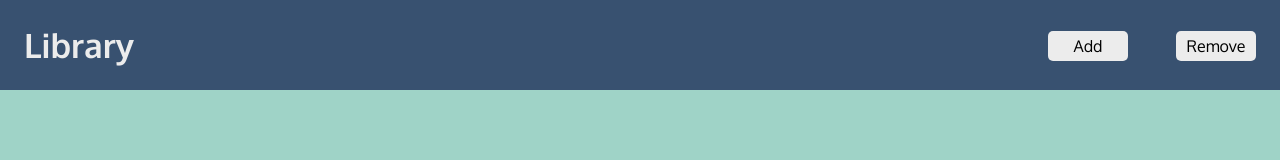
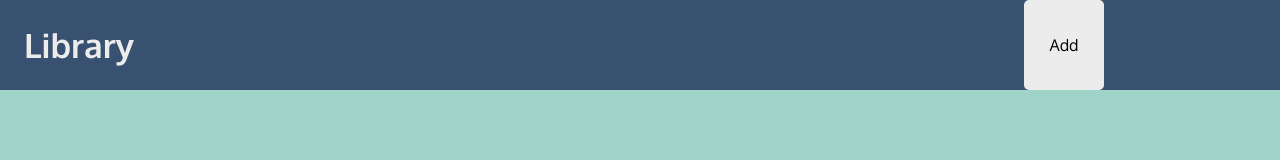
Before and after one commit to kogerhj/library, a plain HTML site: page index.html in a window 1280 px wide. Drawn offline with Linux system fonts and the light colour scheme.

Commit message:
Remove list element and remove button from header

```diff
--- a/index.html
+++ b/index.html
@@ -15,10 +15,7 @@
 <main>
     <header>
         <h2 class="header-title">Library</h2>
-        <ul>
-            <li><button data-btn="add" class="btn add-btn">Add</button></li>
-            <li><button data-btn="remove" class="btn remove-btn">Remove</button></li>
-        </ul>
+        <button data-btn="add" class="btn add-btn">Add</button>
     </header>
     <article class="article-container">
         <!-- <div class="card">
```
